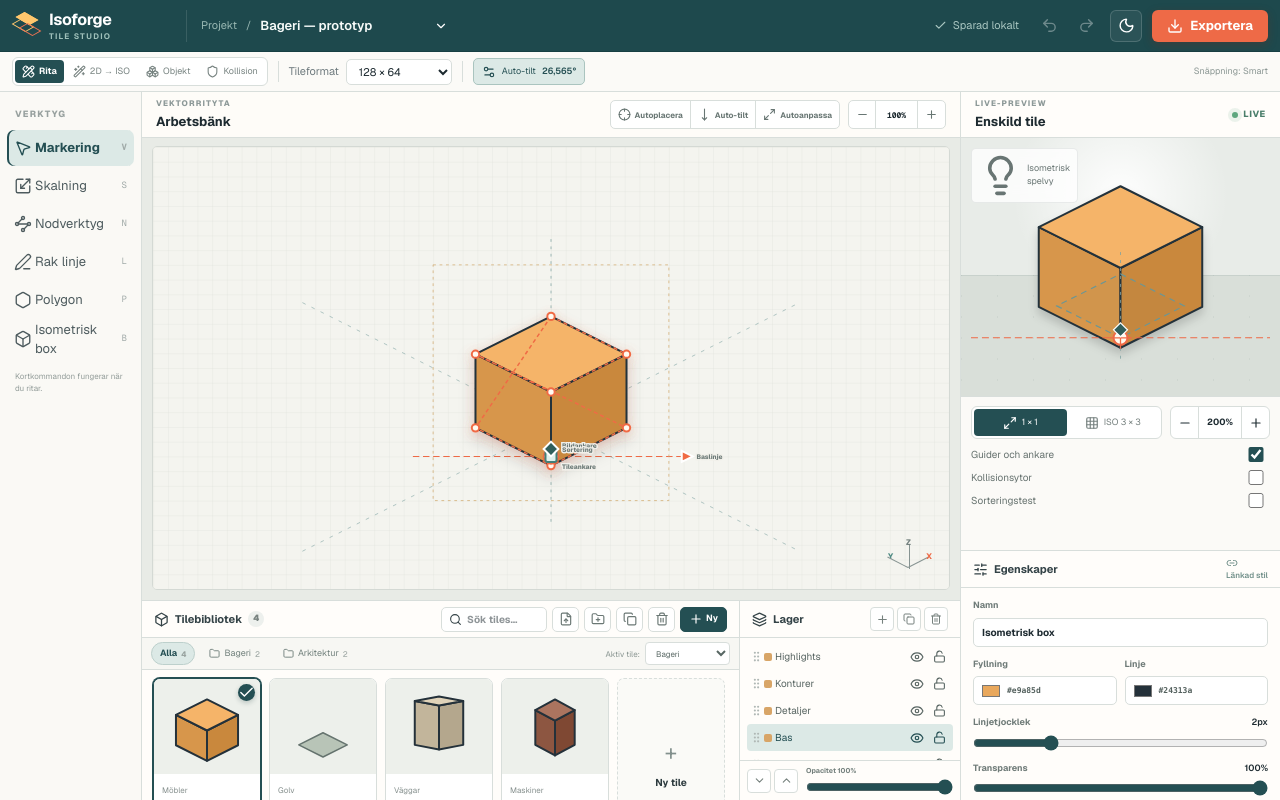
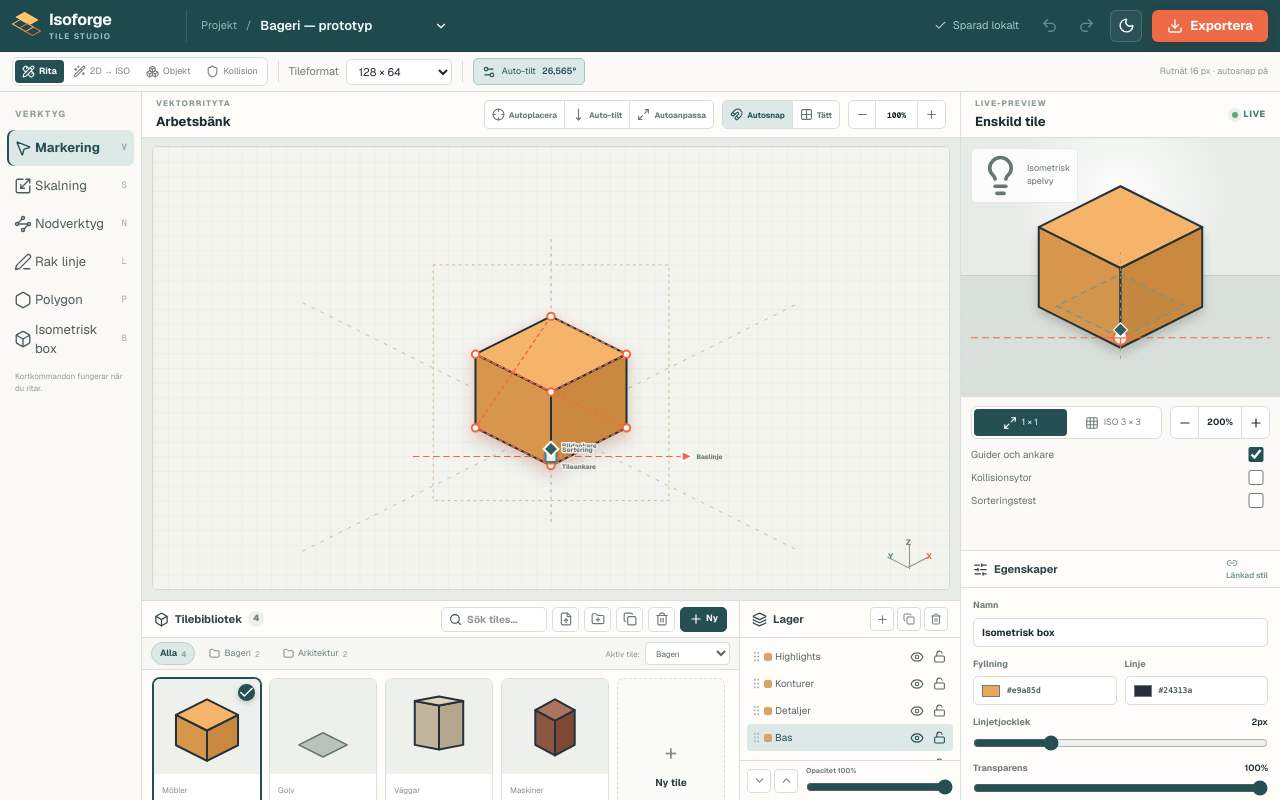
Before and after one commit to jerrymross/isoforge, a Next.js app: page / in a window 1280 px wide. Built offline with nearby package versions, Linux system fonts and the light colour scheme.

Commit message:
Add grid autosnap and dense grid

```diff
--- a/app/globals.css
+++ b/app/globals.css
@@ -944,6 +944,7 @@ button:disabled {
 }
 
 .smart-layout-actions,
+.grid-options,
 .canvas-zoom-control {
   display: flex;
   align-items: center;
@@ -954,6 +955,7 @@ button:disabled {
 }
 
 .smart-layout-actions button,
+.grid-options button,
 .canvas-zoom-control button {
   display: flex;
   align-items: center;
@@ -971,13 +973,20 @@ button:disabled {
 }
 
 .smart-layout-actions button:last-child,
+.grid-options button:last-child,
 .canvas-zoom-control button:last-child {
   border-right: 0;
 }
 
 .smart-layout-actions button:hover,
+.grid-options button:hover,
 .canvas-zoom-control button:hover {
   background: #eef1ed;
+  color: var(--teal);
+}
+
+.grid-options button.active {
+  background: var(--teal-soft);
   color: var(--teal);
 }
 
@@ -1013,6 +1022,7 @@ button:disabled {
 
 .canvas-bg { fill: #f4f4ef; }
 .micro-grid-line { fill: none; stroke: #d8ddd7; stroke-width: 0.55; }
+.micro-grid-line.is-dense { stroke: #dde1dc; stroke-width: 0.45; }
 .tile-guide { fill: rgba(73, 118, 117, 0.035); stroke: #6c9694; stroke-width: 1.2; stroke-dasharray: 6 5; }
 .center-guide { stroke: #7fa3a2; stroke-width: 0.8; stroke-dasharray: 3 5; }
 .baseline-guide { stroke: #ee6a47; stroke-width: 1.1; stroke-dasharray: 7 4; }
@@ -2668,6 +2678,7 @@ html[data-theme="dark"] .node-option.active {
 html[data-theme="dark"] .context-bar select,
 html[data-theme="dark"] .canvas-status > span,
 html[data-theme="dark"] .smart-layout-actions,
+html[data-theme="dark"] .grid-options,
 html[data-theme="dark"] .canvas-zoom-control,
 html[data-theme="dark"] .mini-search,
 html[data-theme="dark"] .library-actions > button,
@@ -2684,6 +2695,7 @@ html[data-theme="dark"] .dialog-heading > button {
 }
 
 html[data-theme="dark"] .smart-layout-actions button,
+html[data-theme="dark"] .grid-options button,
 html[data-theme="dark"] .canvas-zoom-control button,
 html[data-theme="dark"] .layer-heading-actions button,
 html[data-theme="dark"] .layer-controls button {
@@ -2697,8 +2709,14 @@ html[data-theme="dark"] .layer-controls button {
 }
 
 html[data-theme="dark"] .smart-layout-actions button:hover,
+html[data-theme="dark"] .grid-options button:hover,
 html[data-theme="dark"] .canvas-zoom-control button:hover {
   background: #26322f;
+  color: #a8d3cc;
+}
+
+html[data-theme="dark"] .grid-options button.active {
+  background: #243a36;
   color: #a8d3cc;
 }
 
@@ -2898,6 +2916,11 @@ html[data-theme="dark"] .export-options > button:hover {
   .tool-button kbd,
   .canvas-status span:nth-child(2) { display: none; }
   .smart-layout-actions button {
+    width: 29px;
+    padding: 0;
+    font-size: 0;
+  }
+  .grid-options button {
     width: 29px;
     padding: 0;
     font-size: 0;
--- a/components/editor/EditorCanvas.tsx
+++ b/components/editor/EditorCanvas.tsx
@@ -1,12 +1,21 @@
 "use client";
 
 import { useRef, useState } from "react";
-import { Crosshair, Maximize2, Minus, MoveDown, Plus } from "lucide-react";
+import {
+  Crosshair,
+  Grid2x2,
+  Magnet,
+  Maximize2,
+  Minus,
+  MoveDown,
+  Plus,
+} from "lucide-react";
 import {
   makeIsoBox,
   objectBounds,
   snapIsoLine,
   snapPoint,
+  snapPointToGrid,
   TILE_CENTER,
 } from "@/features/drawing/geometry";
 import { sortObjectsByLayer } from "@/features/layers/layer-order";
@@ -54,6 +63,8 @@ export function EditorCanvas() {
     showCollisions,
     proportionalNodes,
     canvasZoom,
+    gridSnap,
+    denseGrid,
     selectObject,
     selectCollision,
     addObject,
@@ -63,6 +74,8 @@ export function EditorCanvas() {
     moveAnchorPoint,
     moveBaseline,
     setCanvasZoom,
+    setGridSnap,
+    setDenseGrid,
     autoPlaceSelected,
     autoTiltSelected,
     autoSizeSelected,
@@ -94,6 +107,11 @@ export function EditorCanvas() {
     x: 320 - 320 / canvasZoom,
     y: 240 - 240 / canvasZoom,
   };
+  const gridSize = denseGrid ? 8 : 16;
+
+  function snapToCanvasGrid(point: Point): Point {
+    return gridSnap ? snapPointToGrid(point, gridSize) : point;
+  }
 
   const visibleObjects = sortObjectsByLayer(
     tile.objects.filter((object) => {
@@ -129,7 +147,9 @@ export function EditorCanvas() {
     ) {
       return;
     }
-    const point = snapPoint(eventPoint(event, viewBox), project);
+    const point = snapToCanvasGrid(
+      snapPoint(eventPoint(event, viewBox), project),
+    );
     event.currentTarget.setPointerCapture(event.pointerId);
     if (tool === "select" || tool === "scale" || tool === "node") {
       selectObject(null);
@@ -141,20 +161,23 @@ export function EditorCanvas() {
 
   function moveCanvas(event: React.PointerEvent<SVGSVGElement>) {
     const point = eventPoint(event, viewBox);
+    const snappedPoint = snapToCanvasGrid(point);
     if (anchorDragRef.current) {
       if (anchorDragRef.current === "baseline") {
-        moveBaseline(point.y);
+        moveBaseline(snappedPoint.y);
       } else {
-        moveAnchorPoint(anchorDragRef.current, point);
+        moveAnchorPoint(anchorDragRef.current, snappedPoint);
       }
       return;
     }
     if (nodeDragRef.current) {
       const matrix = nodeDragRef.current.coordinateElement.getScreenCTM();
       if (!matrix) return;
-      const localPoint = new DOMPoint(event.clientX, event.clientY).matrixTransform(
-        matrix.inverse(),
-      );
+      const rawLocalPoint = new DOMPoint(
+        event.clientX,
+        event.clientY,
+      ).matrixTransform(matrix.inverse());
+      const localPoint = snapToCanvasGrid(rawLocalPoint);
       if (nodeDragRef.current.proportional) {
         const distance = Math.hypot(
           localPoint.x - nodeDragRef.current.pivot.x,
@@ -180,8 +203,8 @@ export function EditorCanvas() {
     }
     if (scaleDragRef.current) {
       const distance = Math.hypot(
-        point.x - scaleDragRef.current.pivot.x,
-        point.y - scaleDragRef.current.pivot.y,
+        snappedPoint.x - scaleDragRef.current.pivot.x,
+        snappedPoint.y - scaleDragRef.current.pivot.y,
       );
       scaleObject(
         scaleDragRef.current.id,
@@ -192,8 +215,10 @@ export function EditorCanvas() {
       return;
     }
     if (dragRef.current) {
-      const dx = point.x - dragRef.current.start.x;
-      const dy = point.y - dragRef.current.start.y;
+      const rawDx = point.x - dragRef.current.start.x;
+      const rawDy = point.y - dragRef.current.start.y;
+      const dx = gridSnap ? Math.round(rawDx / gridSize) * gridSize : rawDx;
+      const dy = gridSnap ? Math.round(rawDy / gridSize) * gridSize : rawDy;
       moveObject(
         dragRef.current.id,
         dragRef.current.points.map((original) => ({
@@ -205,13 +230,13 @@ export function EditorCanvas() {
     }
     if (!start) return;
     if (tool === "line") {
-      const snapped = snapIsoLine(start, point);
+      const snapped = snapIsoLine(start, snappedPoint);
       setDraft([start, snapped.point]);
       setAngle(snapped.angle);
     } else if (tool === "iso-box") {
-      setDraft(makeIsoBox(start, point, 72));
+      setDraft(makeIsoBox(start, snappedPoint, 72));
     } else if (tool === "polygon") {
-      const snapped = snapPoint(point, project);
+      const snapped = snapToCanvasGrid(snapPoint(point, project));
       setDraft([
         start,
         { x: snapped.x + 56, y: snapped.y + 28 },
@@ -386,6 +411,24 @@ export function EditorCanvas() {
               <Maximize2 size={13} /> Autoanpassa
             </button>
           </div>
+          <div className="grid-options">
+            <button
+              className={gridSnap ? "active" : ""}
+              aria-pressed={gridSnap}
+              title="Fäst punkter och förflyttningar till rutnätet"
+              onClick={() => setGridSnap(!gridSnap)}
+            >
+              <Magnet size={13} /> Autosnap
+            </button>
+            <button
+              className={denseGrid ? "active" : ""}
+              aria-pressed={denseGrid}
+              title="Halvera rutavståndet från 16 till 8 px"
+              onClick={() => setDenseGrid(!denseGrid)}
+            >
+              <Grid2x2 size={13} /> Tätt
+            </button>
+          </div>
           <div className="canvas-zoom-control">
             <button
               aria-label="Zooma ut ritytan"
@@ -435,8 +478,16 @@ export function EditorCanvas() {
           }}
         >
           <defs>
-            <pattern id="micro-grid" width="16" height="16" patternUnits="userSpaceOnUse">
-              <path d="M 16 0 L 0 0 0 16" className="micro-grid-line" />
+            <pattern
+              id="micro-grid"
+              width={gridSize}
+              height={gridSize}
+              patternUnits="userSpaceOnUse"
+            >
+              <path
+                d={`M ${gridSize} 0 L 0 0 0 ${gridSize}`}
+                className={denseGrid ? "micro-grid-line is-dense" : "micro-grid-line"}
+              />
             </pattern>
             <filter id="object-shadow" x="-30%" y="-30%" width="160%" height="160%">
               <feDropShadow dx="0" dy="8" stdDeviation="8" floodOpacity=".18" />
--- a/components/editor/EditorShell.tsx
+++ b/components/editor/EditorShell.tsx
@@ -45,6 +45,8 @@ export function EditorShell() {
     workspaceMode,
     autosaveState,
     autoTilt,
+    gridSnap,
+    denseGrid,
     history,
     future,
     setProjectName,
@@ -200,7 +202,9 @@ export function EditorShell() {
         >
           <Settings2 size={14} /> Auto-tilt <b>{autoTilt ? "26,565°" : "Av"}</b>
         </button>
-        <span className="context-note">Snäppning: Smart</span>
+        <span className="context-note">
+          Rutnät {denseGrid ? "8" : "16"} px · autosnap {gridSnap ? "på" : "av"}
+        </span>
       </div>
 
       <div className="workspace">
--- a/features/drawing/geometry.ts
+++ b/features/drawing/geometry.ts
@@ -27,6 +27,14 @@ export function tileDiamond(width: number, height: number, center = TILE_CENTER)
 
 export function pointsToString(points: Point[]): string {
   return points.map((point) => `${point.x},${point.y}`).join(" ");
+}
+
+export function snapPointToGrid(point: Point, gridSize: number): Point {
+  const safeGridSize = Math.max(1, gridSize);
+  return {
+    x: Math.round(point.x / safeGridSize) * safeGridSize,
+    y: Math.round(point.y / safeGridSize) * safeGridSize,
+  };
 }
 
 export function isoGridOffset(
--- a/stores/editor-store.ts
+++ b/stores/editor-store.ts
@@ -258,6 +258,8 @@ type EditorState = {
   selectedLayerId: string;
   zoom: number;
   canvasZoom: number;
+  gridSnap: boolean;
+  denseGrid: boolean;
   previewMode: "single" | "grid";
   showGuides: boolean;
   showCollisions: boolean;
@@ -273,6 +275,8 @@ type EditorState = {
   selectCollision: (id: string | null) => void;
   setZoom: (zoom: number) => void;
   setCanvasZoom: (zoom: number) => void;
+  setGridSnap: (enabled: boolean) => void;
+  setDenseGrid: (enabled: boolean) => void;
   setPreviewMode: (mode: "single" | "grid") => void;
   toggleGuides: () => void;
   setShowCollisions: (visible: boolean) => void;
@@ -357,6 +361,8 @@ export const useEditorStore = create<EditorState>((set, get) => ({
   selectedLayerId: "base",
   zoom: 1,
   canvasZoom: 1,
+  gridSnap: true,
+  denseGrid: false,
   previewMode: "single",
   showGuides: true,
   showCollisions: false,
@@ -375,6 +381,8 @@ export const useEditorStore = create<EditorState>((set, get) => ({
     set({ selectedCollisionId, selectedObjectId: null }),
   setZoom: (zoom) => set({ zoom }),
   setCanvasZoom: (canvasZoom) => set({ canvasZoom }),
+  setGridSnap: (gridSnap) => set({ gridSnap }),
+  setDenseGrid: (denseGrid) => set({ denseGrid }),
   setPreviewMode: (previewMode) => set({ previewMode }),
   toggleGuides: () => set((state) => ({ showGuides: !state.showGuides })),
   setShowCollisions: (showCollisions) => set({ showCollisions }),
```
Also changed, not shown: 1 other file (tests, documents, lock files or other folders).
